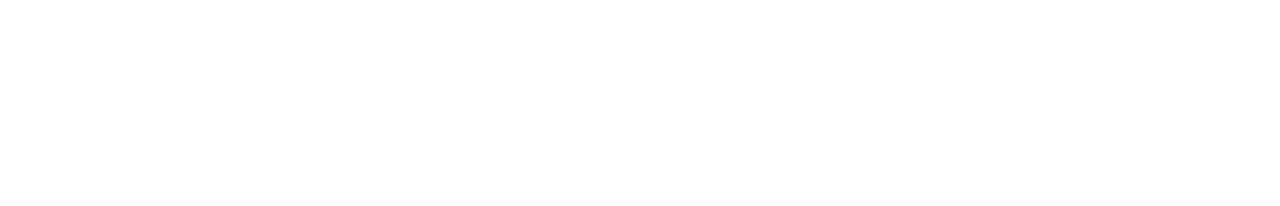
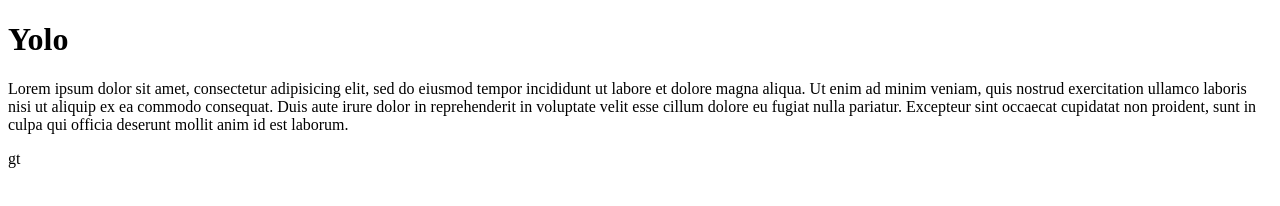
Before and after one commit to Juandarov/exo_git, a plain HTML site: page index.html in a window 1280 px wide. Drawn offline with Linux system fonts and the light colour scheme.

Commit message:
lorem et h1

```diff
--- a/index.html
+++ b/index.html
@@ -5,6 +5,8 @@
         <title></title>
     </head>
     <body>
-
+    <h1>Yolo</h1>
+    <p>Lorem ipsum dolor sit amet, consectetur adipisicing elit, sed do eiusmod tempor incididunt ut labore et dolore magna aliqua. Ut enim ad minim veniam, quis nostrud exercitation ullamco laboris nisi ut aliquip ex ea commodo consequat. Duis aute irure dolor in reprehenderit in voluptate velit esse cillum dolore eu fugiat nulla pariatur. Excepteur sint occaecat cupidatat non proident, sunt in culpa qui officia deserunt mollit anim id est laborum.</p>
     </body>
 </html>
+gt
```
